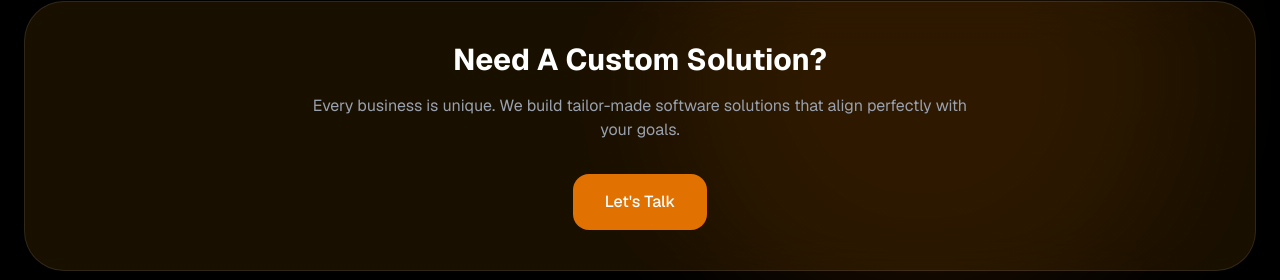
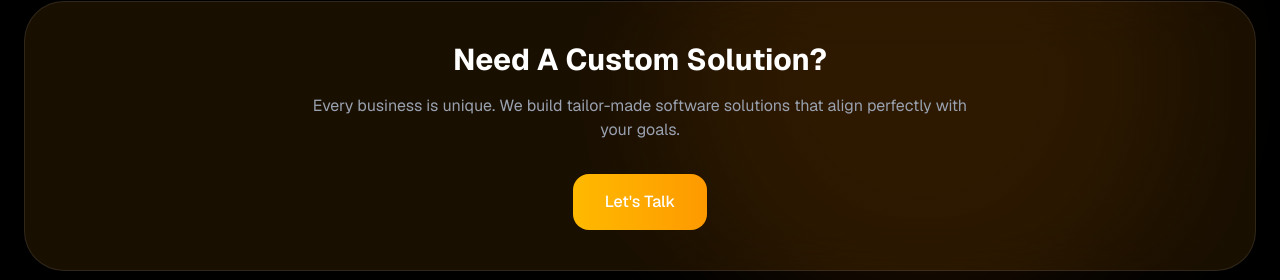
Before and after one commit to Ahmd-Khaled/nexadev, a Next.js app: page / in a window 1280 px wide. Shown: the part 2089-2369 px from the top of the page. Built offline with nearby package versions, Linux system fonts and the light colour scheme; no server answers.

Commit message:
Fix issues-02

```diff
--- a/components/Home/Services.tsx
+++ b/components/Home/Services.tsx
@@ -170,7 +170,7 @@ export default function Services() {
             {t("Custom Solution Description")}
           </p>
 
-          <button className="mt-8 rounded-2xl bg-amber-600 px-8 py-4 font-medium transition hover:bg-amber-700">
+          <button className="mt-8 rounded-2xl bg-gradient-to-r from-amber-400 to-amber-500 px-8 py-4 font-medium transition hover:bg-amber-700">
             {t("Lets Talk")}
           </button>
         </motion.div>
```
